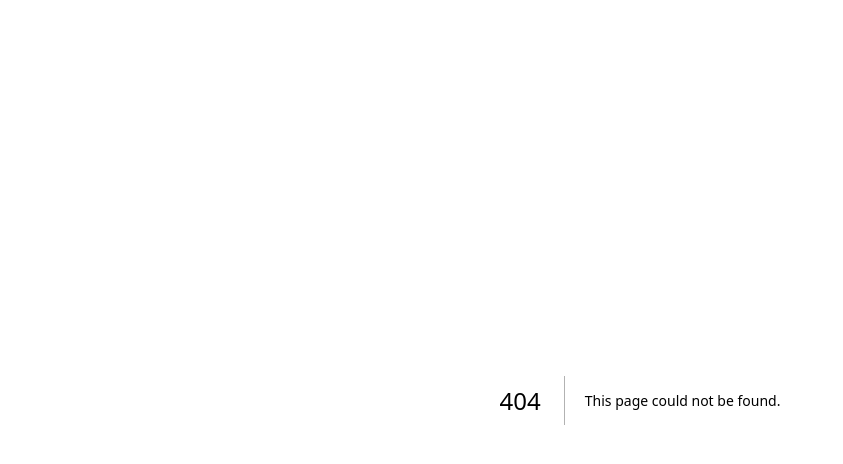
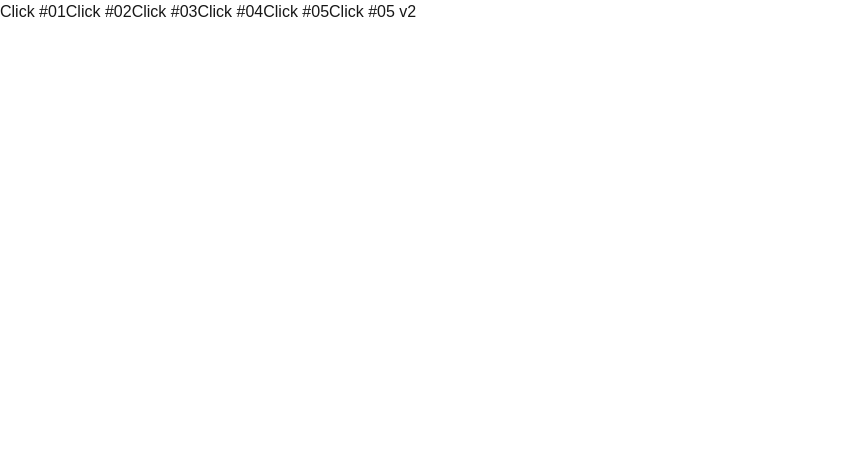
Before and after one commit to Erick-de-Paiva/curso-nextjs-react-Fundamentos, a Next.js app in the folder exercicios/: page /basicos/botao in a window 1280 px wide. Before the commit this address had no page. Shown: the top 464 px of the page, without its empty margins (0-843 px from the left). Built offline with nearby package versions, Linux system fonts and the light colour scheme.

Commit message:
funcao via evento

```diff
--- /dev/null
+++ b/exercicios/pages/basicos/botao.jsx
@@ -0,0 +1,31 @@
+function acao1() {
+    console.log("acao 1")
+}
+
+export default function botao() {
+    function acao2() {
+        console.log("acao 2")
+    }
+
+    function acao5(e) {
+        console.log(e)
+    }
+
+    return (
+        <div>
+            <button onClick={acao1}>Click #01</button>
+            <button onClick={acao2}>Click #02</button>
+            <button onClick={function() {
+                console.log("acao 3")
+            }}>Click #03</button>
+            <button onClick={() => console.log("acao 4")}>Click #04</button>
+            <button onClick={acao5}>Click #05</button>
+            <button onClick={(e) => acao5(e.altKey)}>Click #05 v2</button>
+
+            <div>
+                <input type="text" onChange={e => console.log(e.target.value)} />
+            </div>
+        </div>
+
+    )
+}
```
